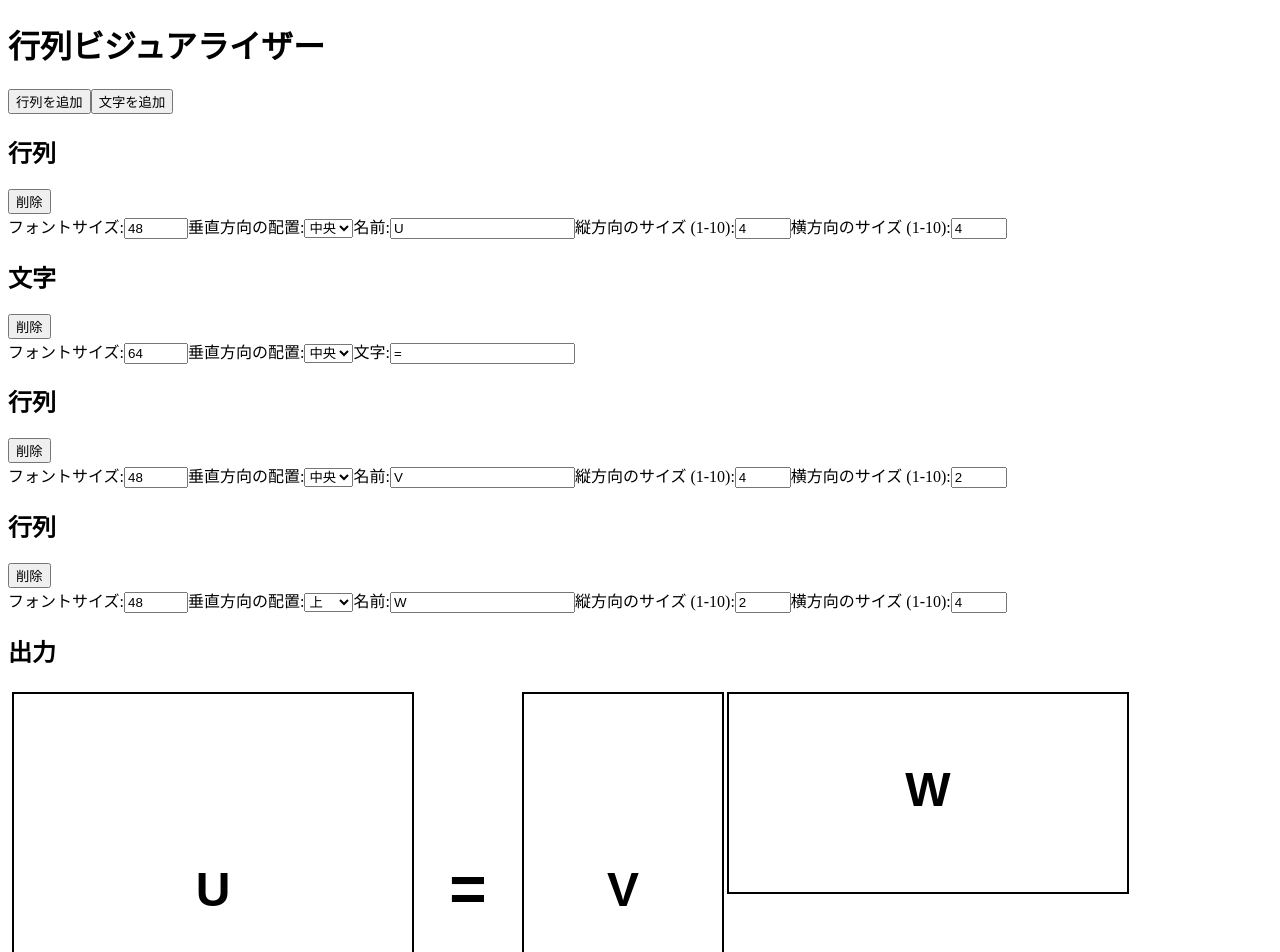
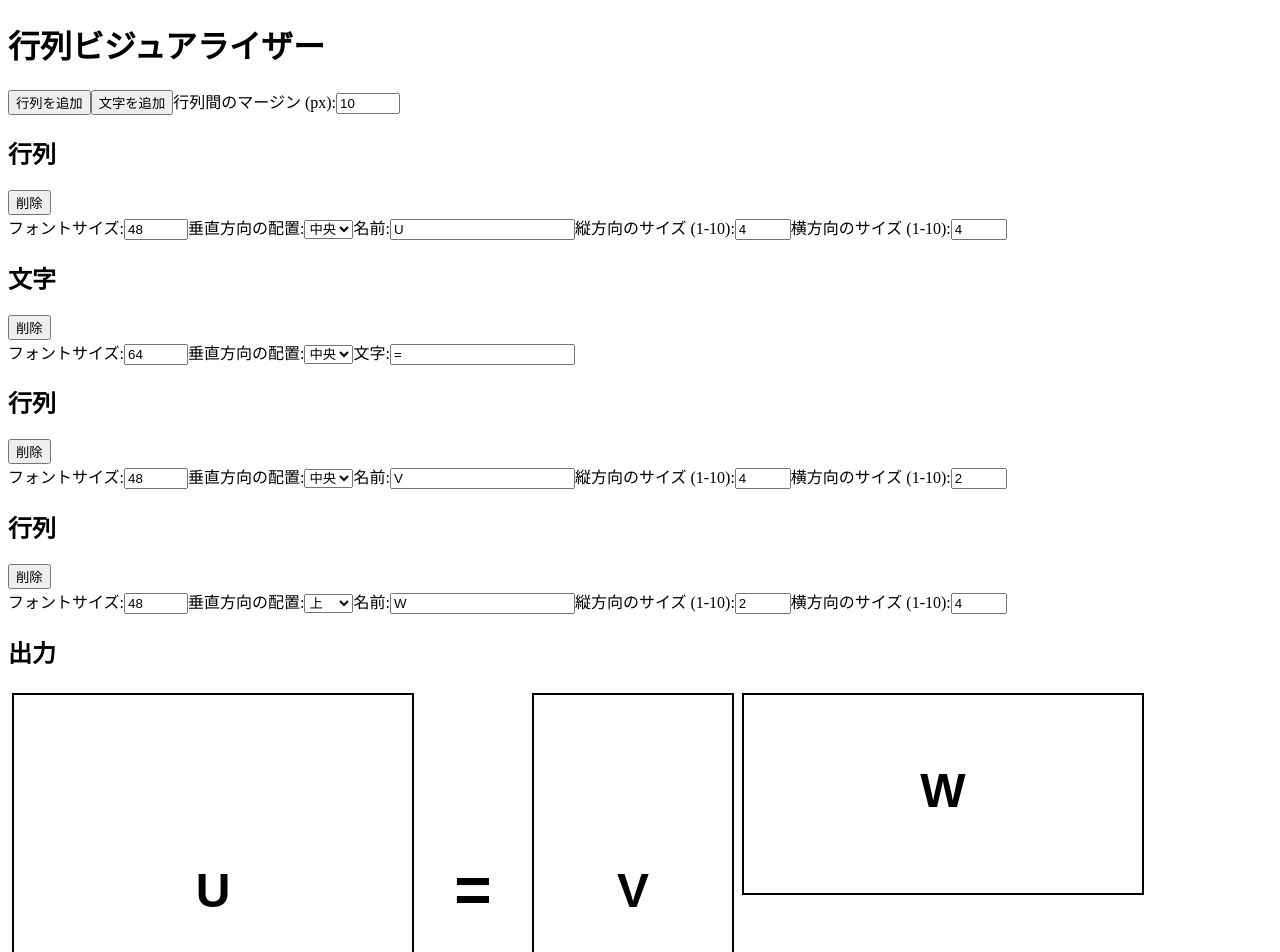
Before and after one commit to senntou/matvis, a React (Vite) app: page / in a window 1280 px wide. Shown: the top 952 px of the page. Built offline with nearby package versions, Linux system fonts and the light colour scheme; the HTML template or start-up script is replaced by a standard one.

Commit message:
行列間のマージンを調整する機能を追加

```diff
--- a/src/App.tsx
+++ b/src/App.tsx
@@ -13,6 +13,7 @@ const INITIAL_ITEMS: MatrixOrChar[] = [
 function App() {
   const [items, setItems] = useState<MatrixOrChar[]>(INITIAL_ITEMS);
   const [nextId, setNextId] = useState<number>(1);
+  const [margin, setMargin] = useState<number>(10); // 行列間のマージンを管理
 
   const handleAddMatrix = () => {
     setItems([...items, { id: nextId, rows: 1, columns: 1, fontSize: 16 }]);
@@ -92,6 +93,18 @@ function App() {
         文字を追加
       </button>
 
+      <label className="block mb-4">
+        行列間のマージン (px):
+        <input
+          className="ml-2 p-1 border rounded"
+          type="number"
+          value={margin}
+          onChange={(e) => setMargin(parseInt(e.target.value, 10))}
+          min="0"
+          max="100"
+        />
+      </label>
+
       <div className="flex gap-1">
         {items.map((item) => (
           <MatrixInput
@@ -107,7 +120,7 @@ function App() {
         ))}
       </div>
       <h2 className="text-2xl font-bold my-4">出力</h2>
-      {items.length > 0 && <OutputHandler matrices={items} />}
+      {items.length > 0 && <OutputHandler matrices={items} margin={margin} />}
     </div>
   );
 }
--- a/src/components/OutputHandler.tsx
+++ b/src/components/OutputHandler.tsx
@@ -3,6 +3,7 @@ import { MatrixOrChar } from "../types/types";
 
 interface OutputHandlerProps {
   matrices: MatrixOrChar[];
+  margin: number; // 行列間のマージンを追加
 }
 
 const RECT_MARGIN = 5;
@@ -11,26 +12,26 @@ const DEFAULT_FONT_SIZE = 48;
 const TEXT_COLOR = "black";
 const RECT_COLOR = "black";
 
-const OutputHandler: React.FC<OutputHandlerProps> = ({ matrices }) => {
+const OutputHandler: React.FC<OutputHandlerProps> = ({ matrices, margin }) => {
   const canvasRef = useRef<HTMLCanvasElement | null>(null);
   const [canvasSize, setCanvasSize] = useState({ width: 800, height: 600 });
 
   useEffect(() => {
     if (matrices.length === 0) return;
 
-    let totalWidth = RECT_MARGIN;
+    let totalWidth = RECT_MARGIN; // 初期値を元に戻す
     let maxHeight = 0;
 
     matrices.forEach((item) => {
       if ("rows" in item && "columns" in item) {
         const rectWidth = item.columns * RECT_SCALE;
         const rectHeight = item.rows * RECT_SCALE;
-        totalWidth += rectWidth + RECT_MARGIN;
+        totalWidth += rectWidth + margin; // 行列間のマージンを適用
         maxHeight = Math.max(maxHeight, rectHeight);
       } else if ("char" in item) {
         const charWidth = RECT_SCALE; // 固定サイズで表示
         const charHeight = RECT_SCALE;
-        totalWidth += charWidth + RECT_MARGIN;
+        totalWidth += charWidth + margin; // 行列間のマージンを適用
         maxHeight = Math.max(maxHeight, charHeight);
       }
     });
@@ -39,7 +40,7 @@ const OutputHandler: React.FC<OutputHandlerProps> = ({ matrices }) => {
       width: totalWidth,
       height: maxHeight + 2 * RECT_MARGIN,
     });
-  }, [matrices]);
+  }, [matrices, margin]); // marginを依存関係に追加
 
   useEffect(() => {
     const canvas = canvasRef.current;
@@ -50,7 +51,7 @@ const OutputHandler: React.FC<OutputHandlerProps> = ({ matrices }) => {
 
     ctx.clearRect(0, 0, canvas.width, canvas.height);
 
-    let currentX = RECT_MARGIN;
+    let currentX = RECT_MARGIN; // 初期値を元に戻す
     const centerY = canvasSize.height / 2;
 
     matrices.forEach((item, index) => {
@@ -83,7 +84,7 @@ const OutputHandler: React.FC<OutputHandlerProps> = ({ matrices }) => {
           y + rectHeight / 2,
         );
 
-        currentX += rectWidth + RECT_MARGIN;
+        currentX += rectWidth + margin; // 行列間のマージンを適用
       } else if ("char" in item) {
         const boxWidth = RECT_SCALE;
         const boxHeight = RECT_SCALE;
@@ -108,10 +109,10 @@ const OutputHandler: React.FC<OutputHandlerProps> = ({ matrices }) => {
         ctx.textBaseline = "middle";
         ctx.fillText(item.char, currentX + boxWidth / 2, y + boxHeight / 2);
 
-        currentX += boxWidth + RECT_MARGIN;
+        currentX += boxWidth + margin; // 行列間のマージンを適用
       }
     });
-  }, [matrices, canvasSize]);
+  }, [matrices, canvasSize, margin]); // marginを依存関係に追加
 
   const handleOutput = () => {
     const canvas = canvasRef.current;
```
